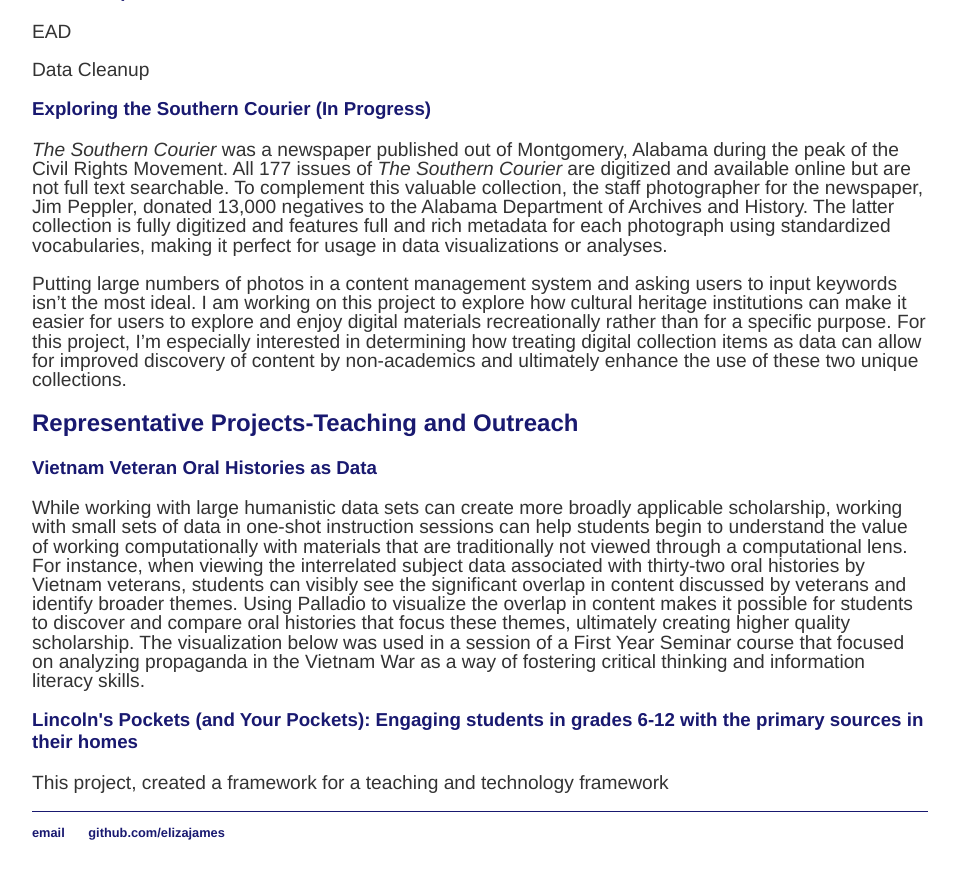
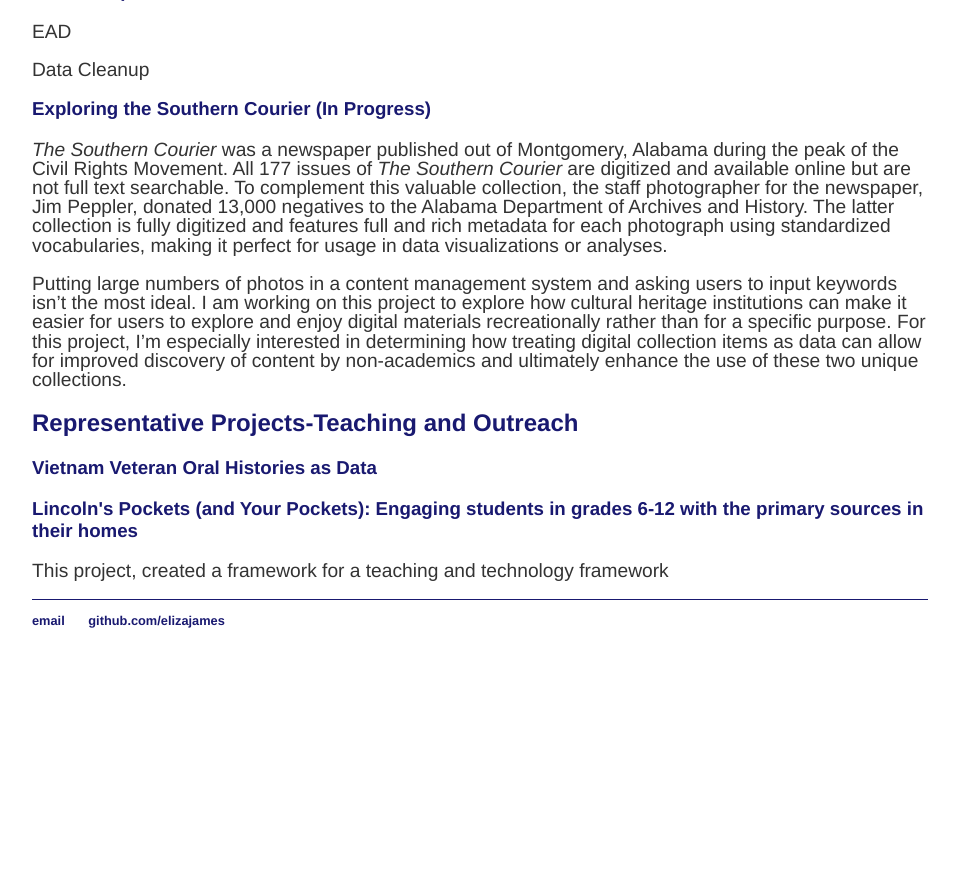
Before and after one commit to elizajames/old_site, a Jekyll site: the page built from projects/index.html, in a window 1280 px wide and 900 px high, scrolled down 3299 px. Shown: the top 879 px of the window, without its empty margins (160-1117 px from the left). Built offline with Jekyll 4.4.1, drawn with Linux system fonts in a browser that asks for light colours; after the commit the page ends 3987 px from its top, so only the background shows below that.

Commit message:
Update index.html

```diff
--- a/projects/index.html
+++ b/projects/index.html
@@ -25,7 +25,7 @@ title: Projects Completed
 	<p>Putting large numbers of photos in a content management system and asking users to input keywords isn’t the most ideal. I am working on this project to explore how cultural heritage institutions can make it easier for users to explore and enjoy digital materials recreationally rather than for a specific purpose. For this project, I’m especially interested in determining how treating digital collection items as data can allow for improved discovery of content by non-academics and ultimately enhance the use of these two unique collections.</p>
 	<h2 id="teachingoutreach">Representative Projects-Teaching and Outreach</h2>
 	<h3>Vietnam Veteran Oral Histories as Data</h3>
-	<p>While working with large humanistic data sets can create more broadly applicable scholarship, working with small sets of data in one-shot instruction sessions can help students begin to understand the value of working computationally with materials that are traditionally not viewed through a computational lens. For instance, when viewing the interrelated subject data associated with thirty-two oral histories by Vietnam veterans, students can visibly see the significant overlap in content discussed by veterans and identify broader themes. Using Palladio to visualize the overlap in content makes it possible for students to discover and compare oral histories that focus these themes, ultimately creating higher quality scholarship. The visualization below was used in a session of a First Year Seminar course that focused on analyzing propaganda in the Vietnam War as a way of fostering critical thinking and information literacy skills.</p>
+
 	<h3>Lincoln's Pockets (and Your Pockets): Engaging students in grades 6-12 with the primary sources in their homes</h3>
 	<p>This project, created a framework for a teaching and technology framework</p>
 
```
